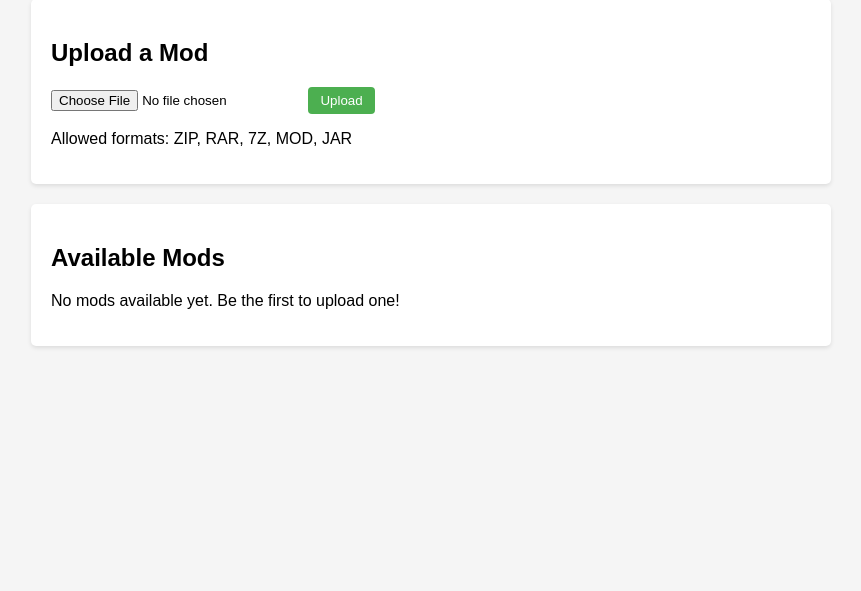
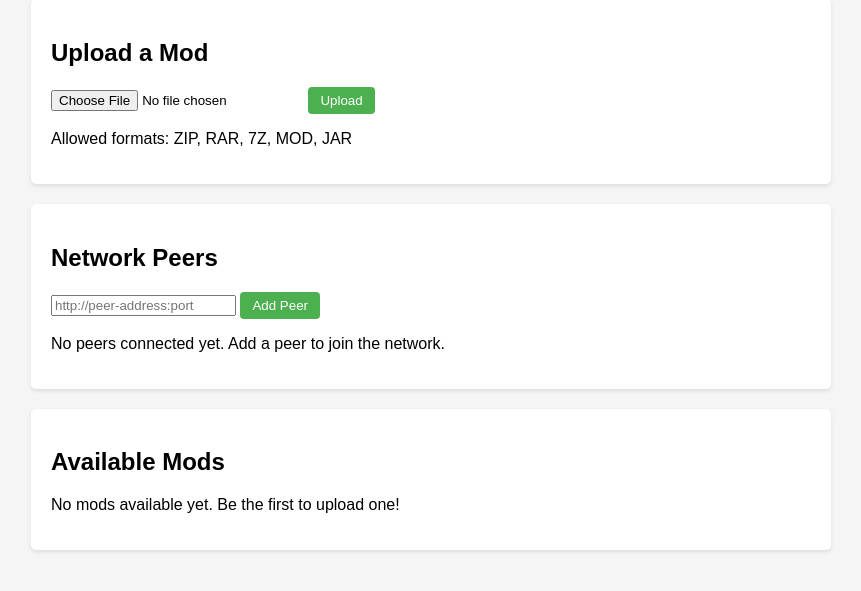
Before and after one commit to yggdrasil75/skyrim-modnet, a Flask app: page / in a window 1280 px wide. Shown: the part 101-692 px from the top of the page, without its empty margins (209-1070 px from the left). Run offline with Flask 3, Linux system fonts and the light colour scheme.

Commit message:
maintenance

```diff
--- a/backend/app.py
+++ b/backend/app.py
@@ -1,15 +1,22 @@
 import os
 import hashlib
-from flask import Flask, render_template, request, redirect, url_for, send_file
+import requests
+import threading
+import time
+from datetime import datetime
+from flask import Flask, render_template, request, redirect, url_for, send_file, jsonify
 from werkzeug.utils import secure_filename
 
 app = Flask(__name__, template_folder="../templates")
 
 # Configuration
 app.config['UPLOAD_FOLDER'] = './uploads'
-app.config['MAX_CONTENT_LENGTH'] = 16 * 1024 * 1024 * 1024  # 16GB max
+app.config['MAX_CONTENT_LENGTH'] = 16 * 1024 * 1024 * 1024  # 16MB max
 app.config['CHUNK_SIZE'] = 256 * 1024  # 256KB chunks
-app.config['ALLOWED_EXTENSIONS'] = {'zip', 'rar', '7z'}
+app.config['ALLOWED_EXTENSIONS'] = {'zip', 'rar', '7z', 'mod', 'jar'}
+app.config['PEERS'] = set()  # Set to store peer addresses
+app.config['NODE_ID'] = hashlib.sha256(os.urandom(32)).hexdigest()[:8]  # Unique node ID
+app.config['MAINTENANCE_INTERVAL'] = 60  # Seconds between maintenance checks
 
 # Simulated distributed storage (in reality this would be across nodes)
 shared_files = {}
@@ -47,11 +54,114 @@ def reassemble_file(chunk_hashes, output_path):
             if os.path.exists(chunk_path):
                 with open(chunk_path, 'rb') as chunk_file:
                     outfile.write(chunk_file.read())
+            else:
+                # Try to fetch chunk from peers
+                for peer in app.config['PEERS']:
+                    try:
+                        response = requests.get(f"{peer}/chunk/{chunk_hash}")
+                        if response.status_code == 200:
+                            outfile.write(response.content)
+                            # Save chunk locally for future requests
+                            with open(chunk_path, 'wb') as chunk_file:
+                                chunk_file.write(response.content)
+                            break
+                    except requests.exceptions.RequestException:
+                        continue
+
+def broadcast_to_peers(data, endpoint):
+    """Broadcast data to all known peers"""
+    for peer in app.config['PEERS']:
+        try:
+            requests.post(f"{peer}/{endpoint}", json=data, timeout=2)
+        except requests.exceptions.RequestException:
+            continue
+
+def maintenance_check():
+    """Periodically check file health and redistribute as needed"""
+    while True:
+        time.sleep(app.config['MAINTENANCE_INTERVAL'])
+        print(f"[{datetime.now()}] Running maintenance check...")
+
+        # Check each file's health
+        for file_hash, file_info in list(shared_files.items()):
+            try:
+                # Get peer reports for this file
+                peer_reports = []
+                for peer in app.config['PEERS']:
+                    try:
+                        response = requests.get(f"{peer}/file_info/{file_hash}", timeout=2)
+                        if response.status_code == 200:
+                            peer_reports.append(response.json())
+                    except requests.exceptions.RequestException:
+                        continue
+
+                # Count unique hosts for this file (including ourselves)
+                host_count = 1  # We have it
+                for report in peer_reports:
+                    if report.get('owner') != app.config['NODE_ID']:
+                        host_count += 1
+
+                print(f"File {file_info['name']} has {host_count} hosts")
+
+                # If we have too few hosts (less than 3), share with peers
+                if host_count < 3:
+                    print(f"File {file_info['name']} needs more hosts (only {host_count})")
+                    # Find peers that don't have this file yet
+                    candidates = []
+                    for peer in app.config['PEERS']:
+                        peer_has_file = any(r.get('owner') == peer for r in peer_reports)
+                        if not peer_has_file:
+                            candidates.append(peer)
+
+                    # Share with enough peers to reach minimum
+                    needed = min(3 - host_count, len(candidates))
+                    for i in range(needed):
+                        peer = candidates[i]
+                        try:
+                            # First send the file info
+                            requests.post(f"{peer}/register_file", json={
+                                'file_hash': file_hash,
+                                'file_info': file_info
+                            }, timeout=5)
+
+                            # Then send all chunks
+                            for chunk_hash in file_info['chunks']:
+                                chunk_path = os.path.join(app.config['UPLOAD_FOLDER'], f"{chunk_hash}.chunk")
+                                if os.path.exists(chunk_path):
+                                    with open(chunk_path, 'rb') as f:
+                                        requests.post(f"{peer}/upload_chunk", files={
+                                            'chunk': (f"{chunk_hash}.chunk", f)
+                                        }, timeout=5)
+                            print(f"Shared {file_info['name']} with {peer}")
+                        except requests.exceptions.RequestException as e:
+                            print(f"Failed to share with {peer}: {e}")
+
+                # If we have too many hosts (more than 10), consider removing our copy
+                elif host_count > 10 and file_info['owner'] == app.config['NODE_ID']:
+                    print(f"File {file_info['name']} has enough hosts ({host_count}), we can stop hosting")
+                    # In a real implementation, we might remove our copy here
+                    # But for this example, we'll just log it
+
+            except Exception as e:
+                print(f"Error during maintenance for {file_info.get('name', 'unknown')}: {e}")
+
+        # Check for new files from peers
+        for peer in app.config['PEERS']:
+            try:
+                response = requests.get(f"{peer}/shared_files", timeout=2)
+                if response.status_code == 200:
+                    peer_files = response.json()
+                    for file_hash, file_info in peer_files.items():
+                        if file_hash not in shared_files:
+                            shared_files[file_hash] = file_info
+                            print(f"Discovered new file from {peer}: {file_info['name']}")
+            except requests.exceptions.RequestException:
+                continue
 
 # Routes
 @app.route('/')
 def index():
-    return render_template('index.html', files=shared_files.items())
+    return render_template('index.html', files=shared_files.items(), peers=app.config['PEERS'])
 
 @app.route('/upload', methods=['POST'])
 def upload_file():
@@ -75,8 +185,15 @@ def upload_file():
         shared_files[file_hash] = {
             'name': filename,
             'size': os.path.getsize(filepath),
-            'chunks': chunk_hashes
+            'chunks': chunk_hashes,
+            'owner': app.config['NODE_ID']
         }
+
+        # Broadcast file metadata to peers
+        broadcast_to_peers({
+            'file_hash': file_hash,
+            'file_info': shared_files[file_hash]
+        }, 'register_file')
 
         # Clean up original file (we only keep chunks)
         os.remove(filepath)
@@ -88,7 +205,17 @@ def upload_file():
 @app.route('/download/<file_hash>')
 def download_file(file_hash):
     if file_hash not in shared_files:
-        return "File not found", 404
+        # Check if any peers have this file
+        for peer in app.config['PEERS']:
+            try:
+                response = requests.get(f"{peer}/file_info/{file_hash}")
+                if response.status_code == 200:
+                    shared_files[file_hash] = response.json()
+                    break
+            except requests.exceptions.RequestException:
+                continue
+        else:
+            return "File not found", 404
 
     file_info = shared_files[file_hash]
     temp_path = os.path.join(app.config['UPLOAD_FOLDER'], f"temp_{file_info['name']}")
@@ -104,7 +231,68 @@ def download_file(file_hash):
 
     return response
 
+@app.route('/add_peer', methods=['POST'])
+def add_peer():
+    peer_address = request.form.get('peer_address')
+    if peer_address and peer_address not in app.config['PEERS']:
+        app.config['PEERS'].add(peer_address)
+        # Notify the new peer about our existence
+        try:
+            requests.post(f"{peer_address}/add_peer", json={'peer_address': request.host_url})
+        except requests.exceptions.RequestException:
+            pass
+        return redirect(url_for('index'))
+    return "Invalid peer address", 400
+
+@app.route('/register_file', methods=['POST'])
+def register_file():
+    data = request.json
+    if data and 'file_hash' in data and 'file_info' in data:
+        if data['file_hash'] not in shared_files:
+            shared_files[data['file_hash']] = data['file_info']
+        return jsonify({'status': 'success'})
+    return jsonify({'status': 'error'}), 400
+
+@app.route('/file_info/<file_hash>')
+def get_file_info(file_hash):
+    if file_hash in shared_files:
+        return jsonify(shared_files[file_hash])
+    return "File not found", 404
+
+@app.route('/chunk/<chunk_hash>')
+def get_chunk(chunk_hash):
+    chunk_path = os.path.join(app.config['UPLOAD_FOLDER'], f"{chunk_hash}.chunk")
+    if os.path.exists(chunk_path):
+        return send_file(chunk_path)
+    return "Chunk not found", 404
+
+@app.route('/upload_chunk', methods=['POST'])
+def upload_chunk():
+    if 'chunk' not in request.files:
+        return "No chunk provided", 400
+
+    chunk_file = request.files['chunk']
+    chunk_hash = os.path.splitext(chunk_file.filename)[0]
+    chunk_path = os.path.join(app.config['UPLOAD_FOLDER'], f"{chunk_hash}.chunk")
+
+    chunk_file.save(chunk_path)
+    return jsonify({'status': 'success', 'chunk_hash': chunk_hash})
+
+@app.route('/shared_files')
+def get_shared_files():
+    return jsonify(shared_files)
+
+def start_maintenance_thread():
+    """Start the background maintenance thread"""
+    thread = threading.Thread(target=maintenance_check)
+    thread.daemon = True
+    thread.start()
+
 if __name__ == '__main__':
     # Create upload directory if it doesn't exist
     os.makedirs(app.config['UPLOAD_FOLDER'], exist_ok=True)
-    app.run(debug=True)
+
+    # Start maintenance thread
+    start_maintenance_thread()
+
+    app.run(debug=True, host='0.0.0.0', port=5000)
--- a/templates/index.html
+++ b/templates/index.html
@@ -14,17 +14,11 @@
             color: #333;
             text-align: center;
         }
-        .upload-section {
+        .upload-section, .peer-section, .file-list {
             background: white;
             padding: 20px;
             border-radius: 5px;
             margin-bottom: 20px;
-            box-shadow: 0 2px 4px rgba(0,0,0,0.1);
-        }
-        .file-list {
-            background: white;
-            padding: 20px;
-            border-radius: 5px;
             box-shadow: 0 2px 4px rgba(0,0,0,0.1);
         }
         table {
@@ -50,6 +44,15 @@
         button:hover {
             background-color: #45a049;
         }
+        .peer-list {
+            margin-top: 10px;
+        }
+        .peer-list li {
+            margin-bottom: 5px;
+            padding: 5px;
+            background-color: #f9f9f9;
+            border-radius: 3px;
+        }
     </style>
 </head>
 <body>
@@ -62,6 +65,26 @@
             <button type="submit">Upload</button>
         </form>
         <p>Allowed formats: ZIP, RAR, 7Z, MOD, JAR</p>
+    </div>
+
+    <div class="peer-section">
+        <h2>Network Peers</h2>
+        <form method="post" action="/add_peer">
+            <input type="text" name="peer_address" placeholder="http://peer-address:port" required>
+            <button type="submit">Add Peer</button>
+        </form>
+        {% if peers %}
+        <div class="peer-list">
+            <h3>Connected Peers:</h3>
+            <ul>
+                {% for peer in peers %}
+                <li>{{ peer }}</li>
+                {% endfor %}
+            </ul>
+        </div>
+        {% else %}
+        <p>No peers connected yet. Add a peer to join the network.</p>
+        {% endif %}
     </div>
 
     <div class="file-list">
```
Also changed, not shown: 1 other file.
